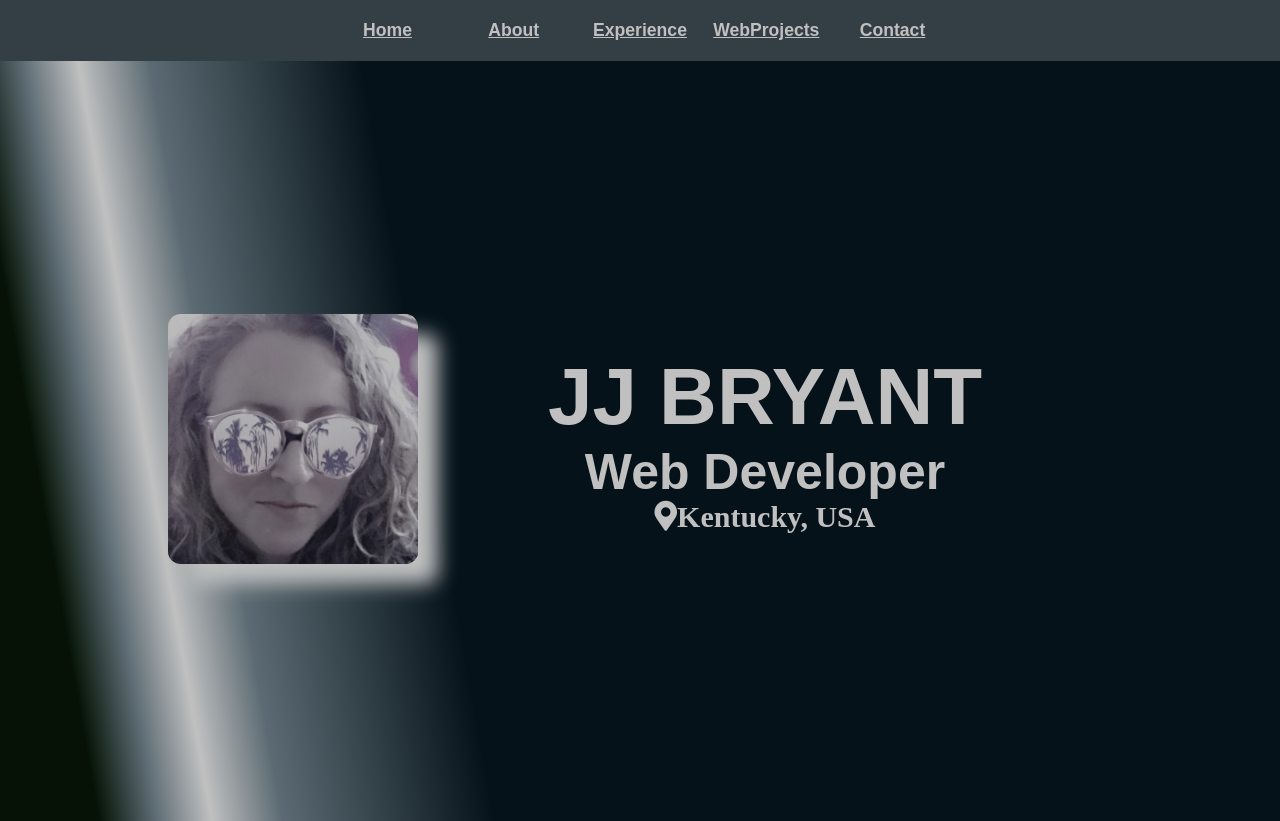
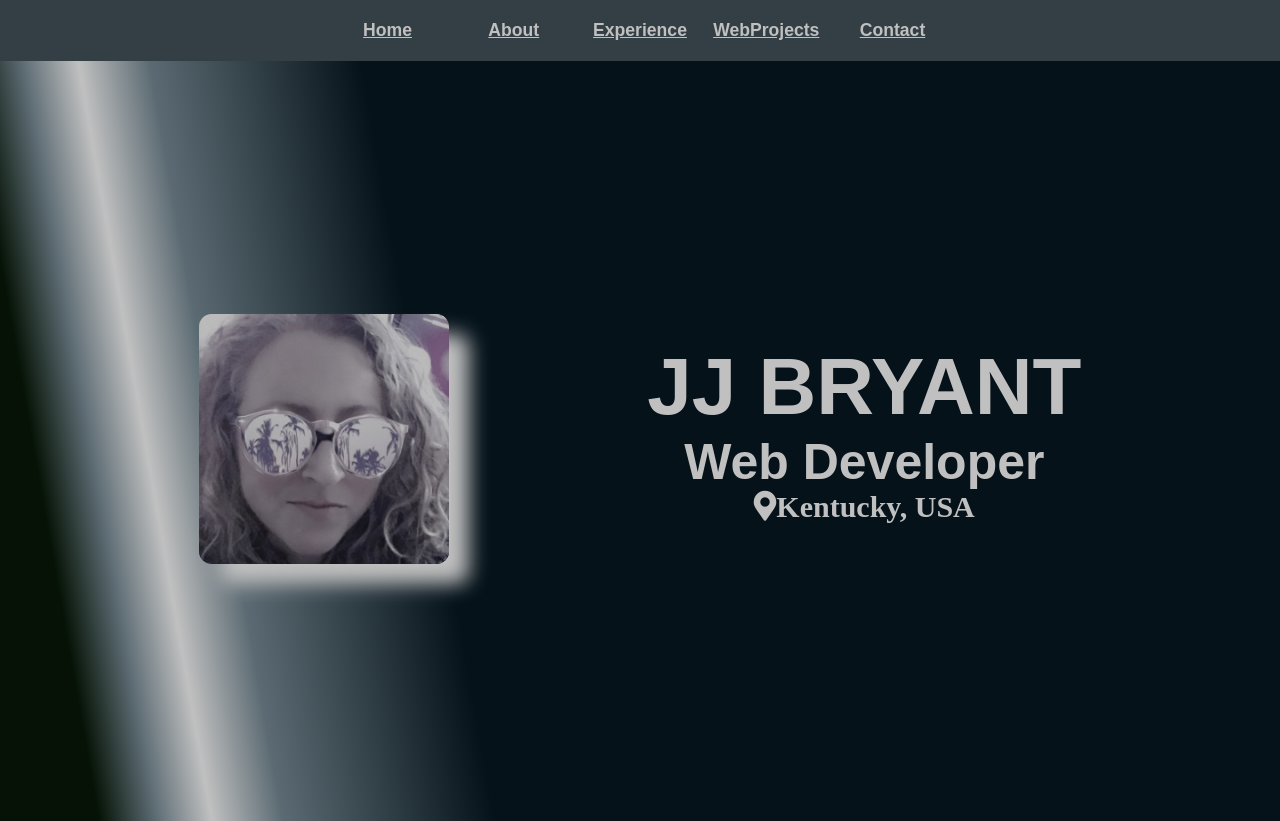
Before and after one commit to JessicaJJBryant/JessicaJJBryant.github.io, a plain HTML site: page index.html in a window 1280 px wide. Drawn offline with Linux system fonts and the light colour scheme.

Commit message:
Remove redundancy from HTML file. Revise CSS to match class. Fix animation

```diff
--- a/index.html
+++ b/index.html
@@ -20,8 +20,7 @@
             <li><a href="#contact">Contact</a></li>
         </ul>
     </nav>
-    <main id="home">
-        <div class="main">
+    <main id="home" class="main">
             <div>
                 <img src="pic.jpg" alt="JJ Bryant Photo">
             </div>
@@ -30,7 +29,6 @@
                 <h2>Web Developer</h2>
                 <i class="fas fa-map-marker-alt">Kentucky, USA</i>
             </div>
-        </div>
     </main>
 
 </body>
--- a/style.css
+++ b/style.css
@@ -20,6 +20,7 @@
     display: grid;
     grid-template-columns: repeat(2, 1fr);
     list-style: none;
+    margin: 10px 0;
 }
 
 .navbar li{
@@ -29,6 +30,7 @@
 }
 
 .navbar a{
+    padding: 5px 20px;
     color: silver;
     transition: all .5s ease;
 }
@@ -46,9 +48,13 @@
 }
 
 /* Main */
-#home{
+.main{
     display: flex;
-    flex-direction: column;
+    flex-direction: column-reverse;
+    justify-content: center;
+    align-items: center;
+    margin: auto;
+    color: silver;
     background: linear-gradient(80deg, #051205 7%, #5c6b73, silver 15%, #5c6b73 20%, #05121a 35%);
     min-height: 90vh;
     animation-name: lightning;
@@ -58,27 +64,23 @@
 }
 
 @keyframes lightning {
-    20% {
+    0% {
+        background: #051205;
+    }
+    10%  {  background: linear-gradient(80deg, #051205 7%, #5c6b73, silver 15%, #5c6b73 20%, #05121a 35%);
+    }
+    12% {
         background: silver;
     }
-    40% {
+    15% {
         background: #051205;
     }
-    55%  {  background: linear-gradient(80deg, #051205 7%, #5c6b73, silver 15%, #5c6b73 20%, #05121a 35%);
+    75%  {  background: linear-gradient(80deg, #051205 7%, #5c6b73, silver 15%, #5c6b73 20%, #05121a 35%);
     }
 }
 
-.main{
-    display: flex;
-    flex-direction: column-reverse;
-    justify-content: space-between;
-    align-items: center;
-    margin: auto;
-    color: silver;
-}
-
 .headings {
-    padding: 10px;
+    margin-bottom: 20px;
     text-align: center;
 }
 
@@ -103,24 +105,20 @@
     grid-template-columns: 1fr 1fr 1fr 1fr 1fr;
     margin: 20px auto;
     }
-    .navbar ul li a{
+    .navbar a{
         padding: 5px 10px;
     }
-    .navbar ul li:last-child{
+    .navbar li:last-child{
         grid-column-start: 5;
         grid-column-end: 6;
     }
-    #home{
+    .main{
         min-height: 95vh;
-    }
-    .main{
         flex-direction: row;
         justify-content: space-evenly;
         align-items: center;
         color: silver;
-    }
-    .headings {
-        margin: 70px;
+        margin-bottom: 0;
     }
     .main img {
         width: 150px;
@@ -145,9 +143,6 @@
     }
 }
 @media (min-width: 992px) {
-    .headings {
-        margin: 120px;
-    }
     .main h1 {
         font-size: 80px;
     }
@@ -163,9 +158,6 @@
     }
 }
 @media (min-width: 1400px) {
-    .headings {
-        margin: 180px;
-    }
     .main img {
         width: 300px;
         height: 300px;
```
